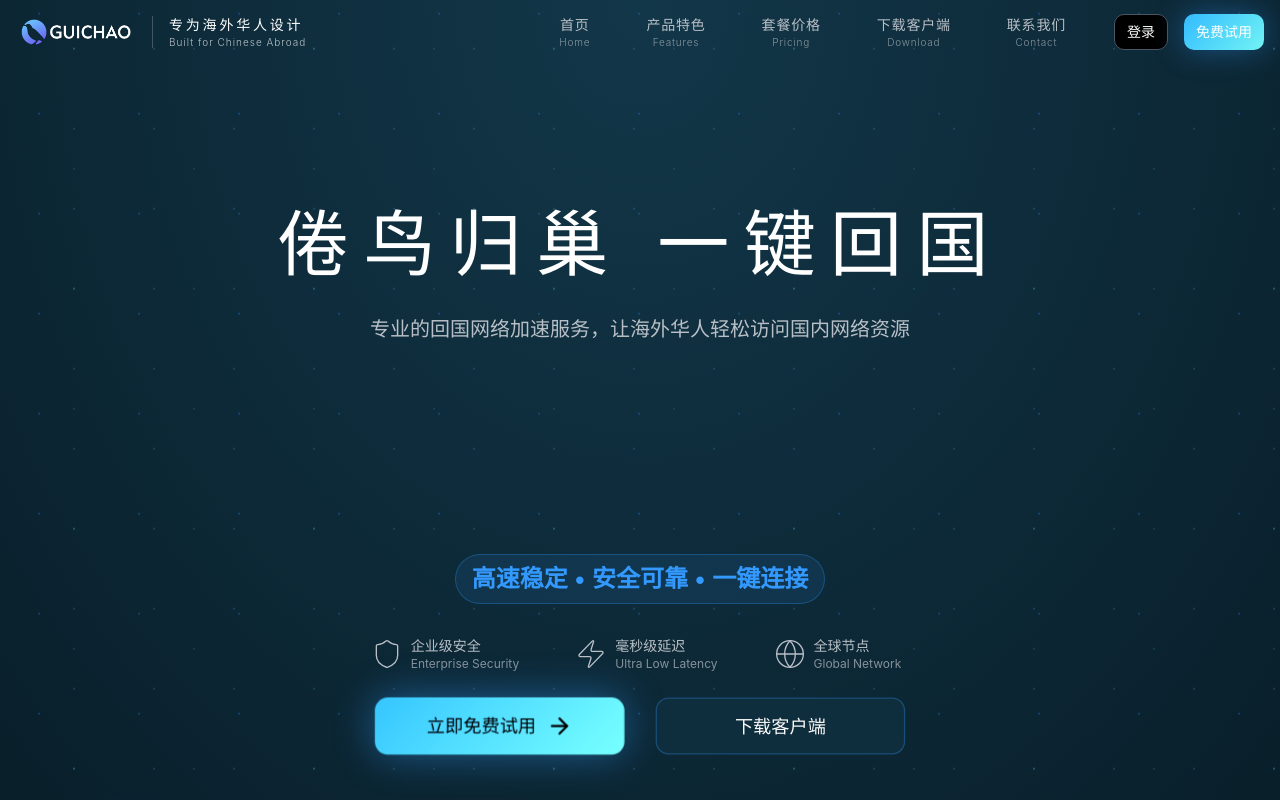
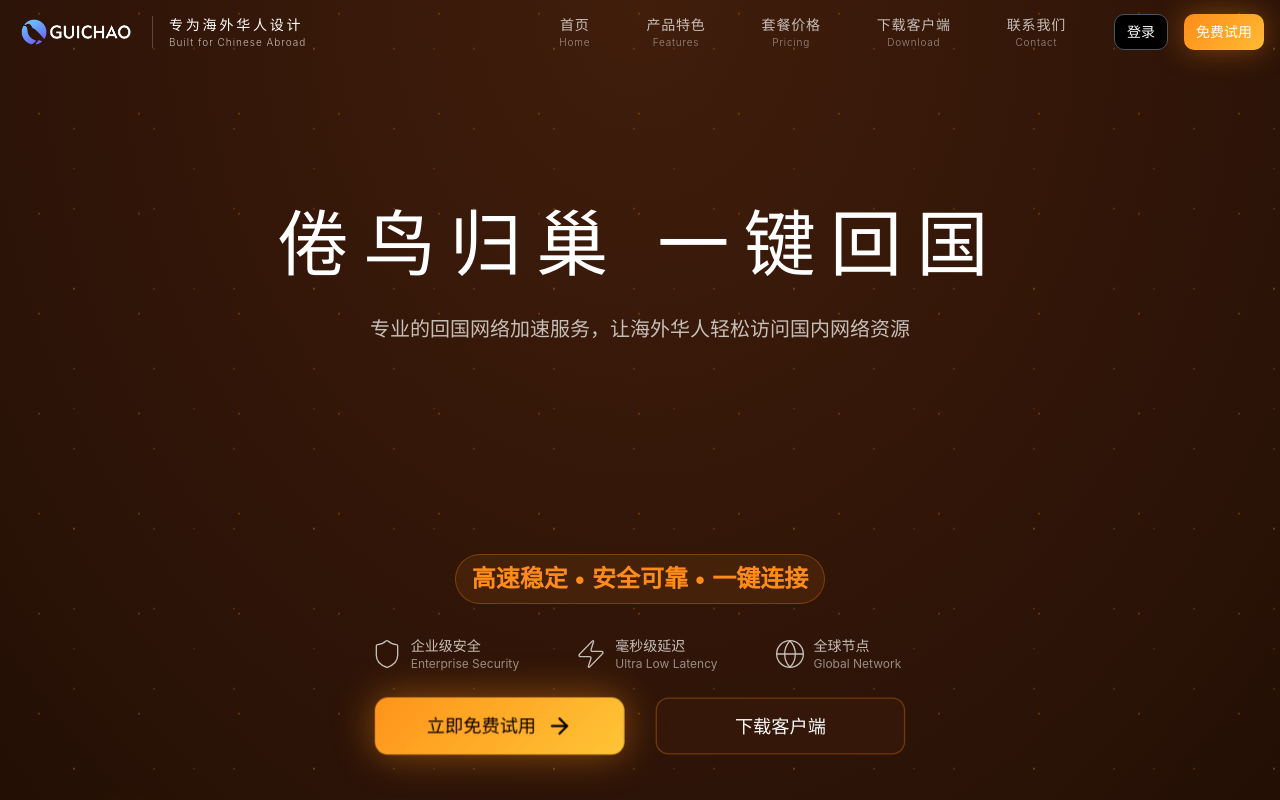
Before and after one commit to Alexneilcaiqiqi/vivid-palette-ai, a React (Vite) app: page / in a window 1280 px wide. Shown: the top 800 px of the page. Built offline with nearby package versions, Linux system fonts and the light colour scheme.

Commit message:
Fix: Change colors to orange

```diff
--- a/src/components/Features.tsx
+++ b/src/components/Features.tsx
@@ -47,7 +47,7 @@ const Features = () => {
   ];
 
   return (
-    <section id="features" className="py-32 relative bg-black border-t border-border/20" aria-labelledby="features-heading">
+    <section id="features" className="py-32 relative border-t border-border/20" aria-labelledby="features-heading">
       <div className="container mx-auto px-4">
         {/* 标题部分 */}
         <header className="text-center mb-20">
--- a/src/index.css
+++ b/src/index.css
@@ -6,69 +6,69 @@
 
 @layer base {
   :root {
-    /* 天蓝科技背景 */
-    --background: 200 60% 15%;
-    --foreground: 210 20% 98%;
+    /* 橙色科技背景 */
+    --background: 20 70% 12%;
+    --foreground: 30 20% 98%;
 
-    /* 卡片和弹窗 - 天蓝玻璃质感 */
-    --card: 200 55% 20%;
-    --card-foreground: 210 20% 98%;
-    --popover: 200 58% 18%;
-    --popover-foreground: 210 20% 98%;
+    /* 卡片和弹窗 - 深橙玻璃质感 */
+    --card: 20 65% 16%;
+    --card-foreground: 30 20% 98%;
+    --popover: 20 68% 14%;
+    --popover-foreground: 30 20% 98%;
 
-    /* 主色调 - 科技蓝光 */
-    --primary: 210 100% 60%;
+    /* 主色调 - 明亮橙色 */
+    --primary: 30 100% 55%;
     --primary-foreground: 0 0% 0%;
 
-    /* 次要色调 - 天蓝 */
-    --secondary: 200 50% 22%;
-    --secondary-foreground: 210 20% 98%;
+    /* 次要色调 - 深橙 */
+    --secondary: 20 60% 20%;
+    --secondary-foreground: 30 20% 98%;
 
     /* 柔和色调 */
-    --muted: 200 45% 18%;
-    --muted-foreground: 210 10% 75%;
+    --muted: 20 55% 16%;
+    --muted-foreground: 30 10% 75%;
 
-    /* 强调色 - 蓝色光效 */
-    --accent: 200 100% 70%;
+    /* 强调色 - 金橙色光效 */
+    --accent: 40 100% 60%;
     --accent-foreground: 0 0% 0%;
 
     /* 危险色 */
     --destructive: 0 62% 30%;
     --destructive-foreground: 210 20% 98%;
 
-    /* 边框和输入框 - 天蓝科技感 */
-    --border: 200 40% 30%;
-    --input: 200 40% 30%;
-    --ring: 200 100% 60%;
+    /* 边框和输入框 - 橙色科技感 */
+    --border: 20 50% 25%;
+    --input: 20 50% 25%;
+    --ring: 30 100% 55%;
     --radius: 0.75rem;
 
-    /* 天蓝科技渐变 */
-    --gradient-primary: linear-gradient(135deg, hsl(200 100% 60%), hsl(180 85% 70%));
-    --gradient-hero: linear-gradient(135deg, hsl(200 60% 15%) 0%, hsl(200 100% 60% / 0.3) 50%, hsl(180 85% 70% / 0.2) 100%);
-    --gradient-card: linear-gradient(145deg, hsl(200 55% 20%) 0%, hsl(200 58% 18%) 100%);
-    --gradient-brand: linear-gradient(90deg, hsl(200 100% 60%), hsl(180 100% 70%), hsl(190 90% 65%));
-    --gradient-background: radial-gradient(ellipse at top, hsl(200 60% 18%) 0%, hsl(200 65% 10%) 100%);
+    /* 橙色科技渐变 */
+    --gradient-primary: linear-gradient(135deg, hsl(30 100% 55%), hsl(40 100% 60%));
+    --gradient-hero: linear-gradient(135deg, hsl(20 70% 12%) 0%, hsl(30 100% 55% / 0.3) 50%, hsl(40 100% 60% / 0.2) 100%);
+    --gradient-card: linear-gradient(145deg, hsl(20 65% 16%) 0%, hsl(20 68% 14%) 100%);
+    --gradient-brand: linear-gradient(90deg, hsl(30 100% 55%), hsl(40 100% 60%), hsl(45 100% 65%));
+    --gradient-background: radial-gradient(ellipse at top, hsl(20 70% 15%) 0%, hsl(20 75% 8%) 100%);
 
-    /* 功能渐变色系 */
-    --gradient-feature-1: linear-gradient(135deg, hsl(200 100% 70%), hsl(210 100% 60%));
-    --gradient-feature-2: linear-gradient(135deg, hsl(270 85% 70%), hsl(260 90% 65%));
-    --gradient-feature-3: linear-gradient(135deg, hsl(320 85% 70%), hsl(340 90% 65%));
-    --gradient-feature-4: linear-gradient(135deg, hsl(170 85% 60%), hsl(180 90% 65%));
-    --gradient-feature-5: linear-gradient(135deg, hsl(30 85% 65%), hsl(40 90% 60%));
-    --gradient-feature-6: linear-gradient(135deg, hsl(260 85% 70%), hsl(270 90% 65%));
+    /* 功能渐变色系 - 橙色系 */
+    --gradient-feature-1: linear-gradient(135deg, hsl(30 100% 55%), hsl(25 100% 50%));
+    --gradient-feature-2: linear-gradient(135deg, hsl(40 100% 60%), hsl(35 100% 55%));
+    --gradient-feature-3: linear-gradient(135deg, hsl(15 100% 55%), hsl(10 100% 50%));
+    --gradient-feature-4: linear-gradient(135deg, hsl(45 100% 60%), hsl(50 100% 55%));
+    --gradient-feature-5: linear-gradient(135deg, hsl(20 100% 50%), hsl(15 100% 45%));
+    --gradient-feature-6: linear-gradient(135deg, hsl(35 100% 55%), hsl(40 100% 60%));
 
-    /* 统计数据渐变 */
-    --gradient-stat-1: linear-gradient(135deg, hsl(210 100% 60%), hsl(200 100% 70%));
-    --gradient-stat-2: linear-gradient(135deg, hsl(170 85% 60%), hsl(180 90% 65%));
-    --gradient-stat-3: linear-gradient(135deg, hsl(270 85% 70%), hsl(320 85% 70%));
-    --gradient-stat-4: linear-gradient(135deg, hsl(30 85% 65%), hsl(10 85% 60%));
+    /* 统计数据渐变 - 橙色系 */
+    --gradient-stat-1: linear-gradient(135deg, hsl(30 100% 55%), hsl(40 100% 60%));
+    --gradient-stat-2: linear-gradient(135deg, hsl(45 100% 60%), hsl(50 100% 55%));
+    --gradient-stat-3: linear-gradient(135deg, hsl(25 100% 50%), hsl(15 100% 55%));
+    --gradient-stat-4: linear-gradient(135deg, hsl(35 100% 55%), hsl(20 100% 50%));
 
-    /* 蓝色光效阴影 */
-    --shadow-neon: 0 0 30px hsl(210 100% 60% / 0.4);
-    --shadow-neon-strong: 0 0 60px hsl(210 100% 60% / 0.5);
-    --shadow-cyan: 0 0 30px hsl(200 100% 70% / 0.4);
-    --shadow-purple: 0 0 30px hsl(270 85% 70% / 0.4);
-    --shadow-pink: 0 0 30px hsl(320 85% 70% / 0.4);
+    /* 橙色光效阴影 */
+    --shadow-neon: 0 0 30px hsl(30 100% 55% / 0.4);
+    --shadow-neon-strong: 0 0 60px hsl(30 100% 55% / 0.5);
+    --shadow-cyan: 0 0 30px hsl(40 100% 60% / 0.4);
+    --shadow-purple: 0 0 30px hsl(25 100% 50% / 0.4);
+    --shadow-pink: 0 0 30px hsl(15 100% 55% / 0.4);
 
     /* 动画效果 */
     --animation-float: float 8s ease-in-out infinite;
@@ -110,7 +110,7 @@
     font-family: -apple-system, BlinkMacSystemFont, "Segoe UI", Roboto, sans-serif;
   }
 
-  /* 蓝色科技粒子背景 */
+  /* 橙色科技粒子背景 */
   body::before {
     content: '';
     position: fixed;
@@ -119,9 +119,9 @@
     width: 100%;
     height: 100%;
     background:
-      radial-gradient(circle at 25% 25%, hsl(210 100% 60% / 0.15) 1px, transparent 1px),
-      radial-gradient(circle at 75% 75%, hsl(200 100% 70% / 0.1) 1px, transparent 1px),
-      radial-gradient(circle at 50% 50%, hsl(190 100% 65% / 0.08) 1px, transparent 1px);
+      radial-gradient(circle at 25% 25%, hsl(30 100% 55% / 0.15) 1px, transparent 1px),
+      radial-gradient(circle at 75% 75%, hsl(40 100% 60% / 0.1) 1px, transparent 1px),
+      radial-gradient(circle at 50% 50%, hsl(35 100% 58% / 0.08) 1px, transparent 1px);
     background-size: 100px 100px, 80px 80px, 120px 120px;
     pointer-events: none;
     z-index: -1;
@@ -215,9 +215,9 @@
     left: 0;
     right: 0;
     bottom: 0;
-    background: radial-gradient(circle at 25% 25%, hsl(210 100% 60% / 0.12) 1px, transparent 1px),
-                radial-gradient(circle at 75% 75%, hsl(200 100% 70% / 0.08) 1px, transparent 1px),
-                radial-gradient(circle at 50% 50%, hsl(190 100% 65% / 0.06) 1px, transparent 1px);
+    background: radial-gradient(circle at 25% 25%, hsl(30 100% 55% / 0.12) 1px, transparent 1px),
+                radial-gradient(circle at 75% 75%, hsl(40 100% 60% / 0.08) 1px, transparent 1px),
+                radial-gradient(circle at 50% 50%, hsl(35 100% 58% / 0.06) 1px, transparent 1px);
     background-size: 100px 100px, 80px 80px, 120px 120px;
     animation: var(--animation-drift);
     pointer-events: none;
```
